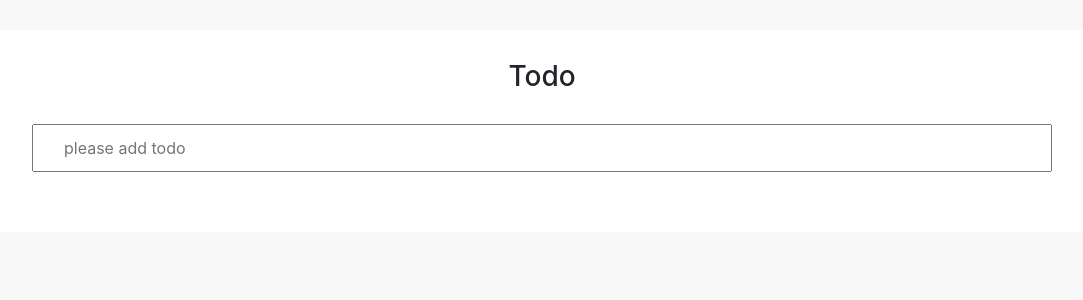
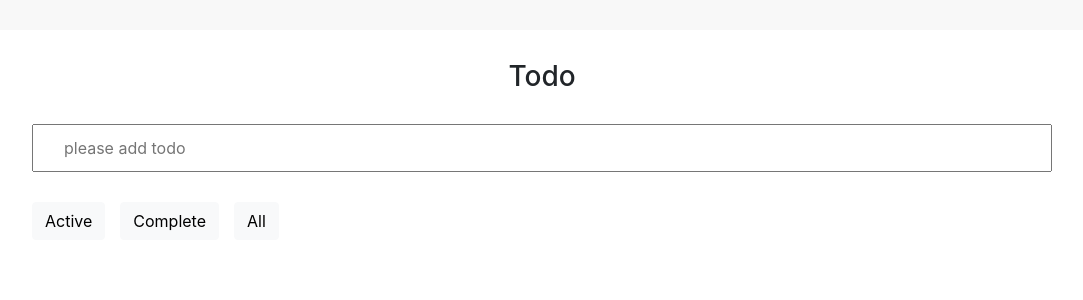
Before and after one commit to preservance717/todo-rtl-demo, a React (Create React App) app: page / in a window 1280 px wide. Shown: the top 300 px of the page, without its empty margins (98-1181 px from the left). Built offline with nearby package versions, Linux system fonts and the light colour scheme.

Commit message:
feat: add todofooter module

```diff
--- a/src/App.tsx
+++ b/src/App.tsx
@@ -1,11 +1,28 @@
-import React, { useState } from "react";
+import React, { useEffect, useState } from "react";
 import "./App.scss";
 import { Container } from "react-bootstrap";
-import { AddTodo, TodoList } from "./components";
+import { AddTodo, TodoFooter, TodoList } from "./components";
 import { Todo } from "./data";
 
 const App = () => {
   const [todos, setTodos] = useState<Todo[]>([]);
+  const [viewTodos, setViewTodos] = useState<Todo[]>([]);
+
+  const fetchActiveTodos = () => {
+    setViewTodos(todos.filter((todo) => todo.complete !== true));
+  };
+
+  const fetchCompleteTodos = () => {
+    setViewTodos(todos.filter((todo) => todo.complete === true));
+  };
+
+  const fetchAllTodos = () => {
+    setViewTodos(todos);
+  };
+
+  useEffect(() => {
+    setViewTodos(todos);
+  }, [todos.length]);
 
   return (
     <Container className="app">
@@ -16,7 +33,7 @@ const App = () => {
         }}
       />
       <TodoList
-        todos={todos}
+        todos={viewTodos}
         toggleTodoStatus={(todo: Todo) => {
           setTodos(
             todos.map((itemTodo: Todo) => {
@@ -28,6 +45,11 @@ const App = () => {
           );
         }}
       />
+      <TodoFooter
+        fetchActiveTodos={() => fetchActiveTodos()}
+        fetchCompleteTodos={() => fetchCompleteTodos()}
+        fetchAllTodos={() => fetchAllTodos()}
+      />
     </Container>
   );
 };
--- /dev/null
+++ b/src/components/TodoFooter/TodoFooter.tsx
@@ -0,0 +1,32 @@
+import React from "react";
+import { Button } from "react-bootstrap";
+
+import "./style.scss";
+
+interface Props {
+  fetchActiveTodos: () => void;
+  fetchCompleteTodos: () => void;
+  fetchAllTodos: () => void;
+}
+
+const TodoFooter: React.FC<Props> = ({
+  fetchActiveTodos,
+  fetchCompleteTodos,
+  fetchAllTodos,
+}) => {
+  return (
+    <div className="todo-footer">
+      <Button variant="light" onClick={fetchActiveTodos}>
+        Active
+      </Button>
+      <Button variant="light" onClick={fetchCompleteTodos}>
+        Complete
+      </Button>
+      <Button variant="light" onClick={fetchAllTodos}>
+        All
+      </Button>
+    </div>
+  );
+};
+
+export default TodoFooter;
--- /dev/null
+++ b/src/components/TodoFooter/style.scss
@@ -0,0 +1,7 @@
+.todo-footer {
+  margin: 30px 0;
+
+  button:nth-child(2) {
+    margin: 0 15px;
+  }
+}
--- a/src/components/index.ts
+++ b/src/components/index.ts
@@ -1,4 +1,5 @@
 import AddTodo from "./AddTodo/AddTodo";
+import TodoFooter from "./TodoFooter/TodoFooter";
 import TodoList from "./TodoList/TodoList";
 
-export { AddTodo, TodoList };
+export { AddTodo, TodoList, TodoFooter };
```
